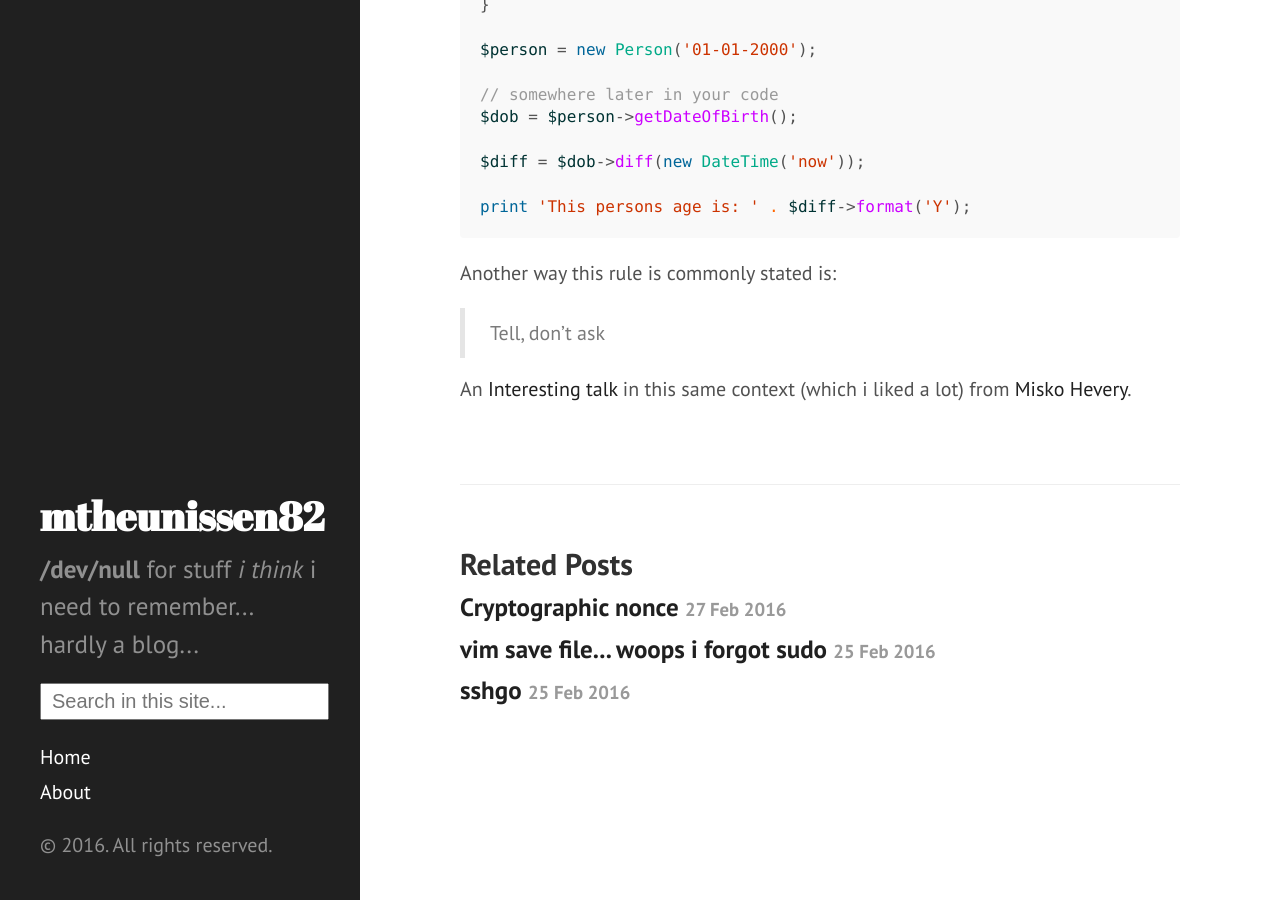
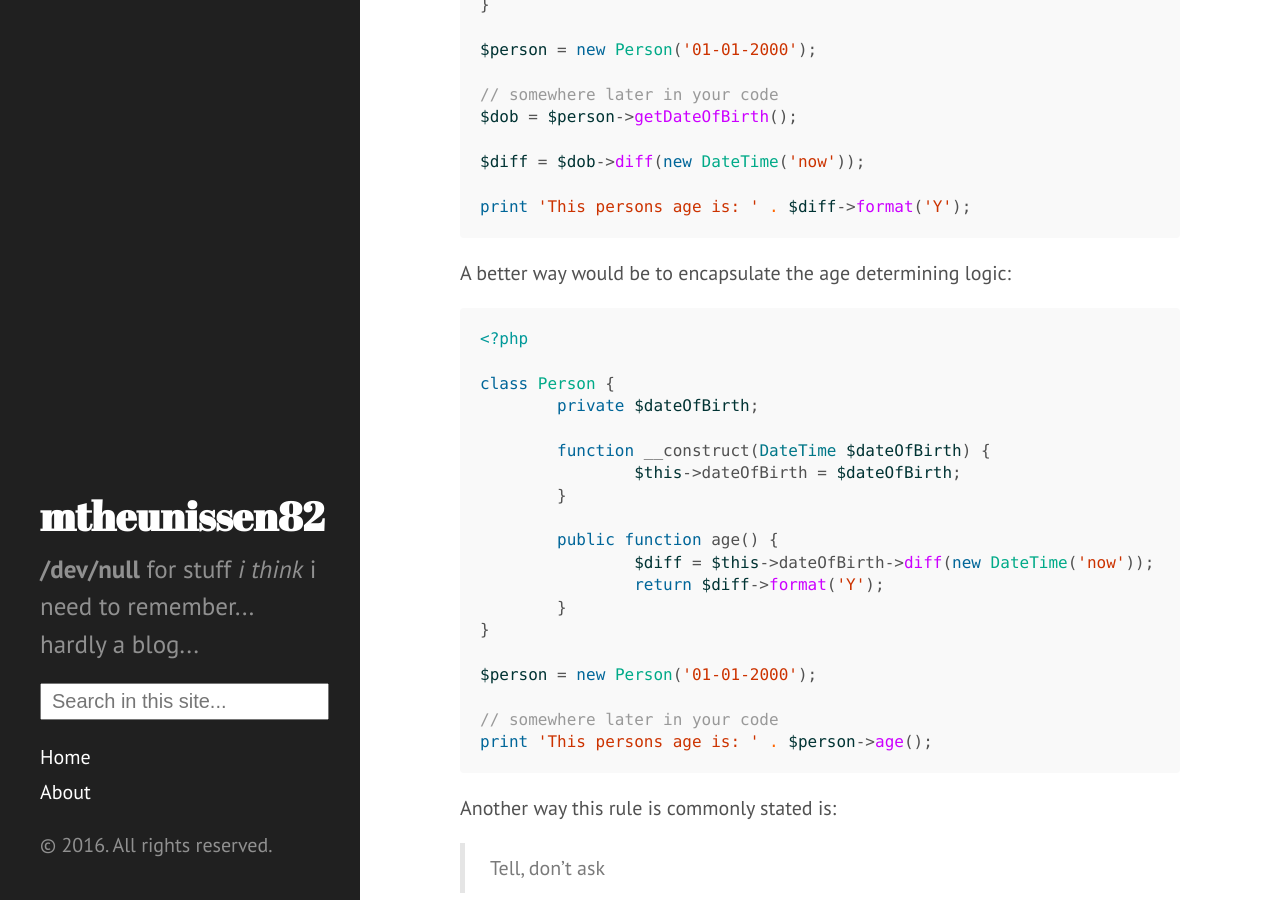
Before and after one commit to mtheunissen82/mtheunissen82.github.io, a Jekyll site: the page built from _posts/2016-03-03-2016-object-calisthenics.md, in a window 1280 px wide and 900 px high, scrolled down 3195 px. Built offline with Jekyll 4.4.1, drawn with Linux system fonts in a browser that asks for light colours; nearby versions of some CDN libraries; comment, search, counter and statistics services are not loaded.

Commit message:
Extend PHP code example age determining logic

````diff
--- a/_posts/2016-03-03-2016-object-calisthenics.md
+++ b/_posts/2016-03-03-2016-object-calisthenics.md
@@ -98,6 +98,30 @@ $diff = $dob->diff(new DateTime('now'));
 print 'This persons age is: ' . $diff->format('Y');
 ```
 
+A better way would be to encapsulate the age determining logic:
+
+```php
+<?php
+
+class Person {
+	private $dateOfBirth;
+
+	function __construct(DateTime $dateOfBirth) {
+		$this->dateOfBirth = $dateOfBirth;
+	}
+
+	public function age() {
+		$diff = $this->dateOfBirth->diff(new DateTime('now'));
+		return $diff->format('Y');
+	}
+}
+
+$person = new Person('01-01-2000');
+
+// somewhere later in your code
+print 'This persons age is: ' . $person->age();
+```
+
 Another way this rule is commonly stated is:
 > Tell, don't ask
 
````
